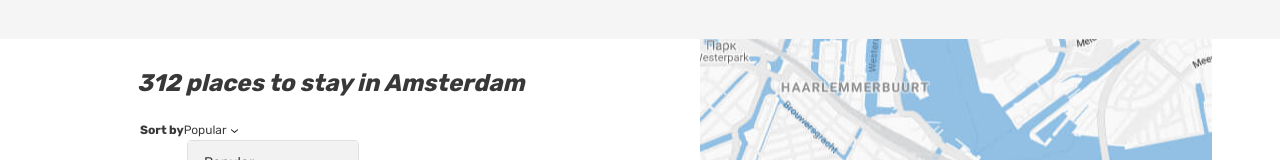
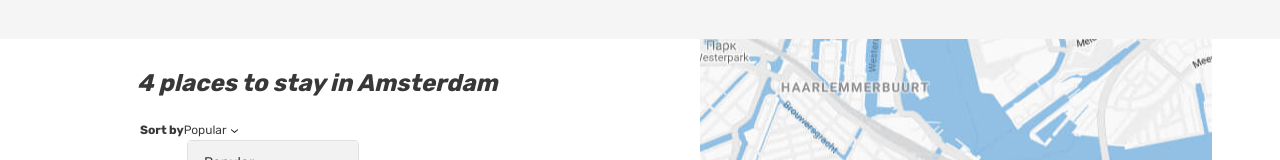
Before and after one commit to twelwet/352625-six-cities-7, a React (Create React App) app in the folder project/: page / in a window 1280 px wide. Shown: the part 146-306 px from the top of the page. Built offline with nearby package versions, Linux system fonts and the light colour scheme.

Commit message:
Добавил первый prop и настроил propTypes

```diff
--- a/project/src/components/app/app.jsx
+++ b/project/src/components/app/app.jsx
@@ -1,8 +1,14 @@
 import React from 'react';
 import Main from '../main/main.jsx';
+import PropTypes from 'prop-types';
 
-function App() {
-  return <Main/>;
+function App({placesCount}) {
+  return <Main placesCount={placesCount}/>;
 }
 
+App.propTypes = {
+  placesCount: PropTypes.number,
+};
+
+
 export default App;
--- a/project/src/components/main/main.jsx
+++ b/project/src/components/main/main.jsx
@@ -1,7 +1,8 @@
 import React from 'react';
+import PropTypes from 'prop-types';
 import Item from '../item/item.jsx';
 
-function Main() {
+function Main({placesCount}) {
   return (
     <div className="page page--gray page--main">
       <header className="header">
@@ -74,7 +75,7 @@ function Main() {
           <div className="cities__places-container container">
             <section className="cities__places places">
               <h2 className="visually-hidden">Places</h2>
-              <b className="places__found">312 places to stay in Amsterdam</b>
+              <b className="places__found">{`${placesCount} places to stay in Amsterdam`}</b>
               <form className="places__sorting" action="#" method="get">
                 <span className="places__sorting-caption">Sort by</span>
                 <span className="places__sorting-type" tabIndex="0">
@@ -104,4 +105,8 @@ function Main() {
   );
 }
 
+Main.propTypes = {
+  placesCount: PropTypes.number,
+};
+
 export default Main;
--- a/project/src/index.js
+++ b/project/src/index.js
@@ -1,9 +1,12 @@
 import React from 'react';
 import ReactDOM from 'react-dom';
 import App from './components/app/app';
+import mocks from './mocks.js';
+
+const {placesCount} = mocks;
 
 ReactDOM.render(
   <React.StrictMode>
-    <App />
+    <App placesCount={placesCount} />
   </React.StrictMode>,
   document.getElementById('root'));
--- /dev/null
+++ b/project/src/mocks.js
@@ -0,0 +1,5 @@
+const mocks = {
+  placesCount: 4,
+};
+
+export default mocks;
```
